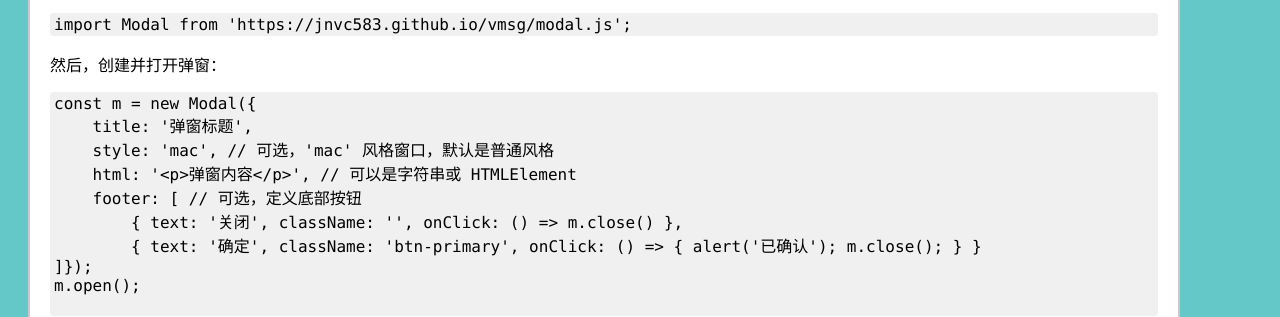
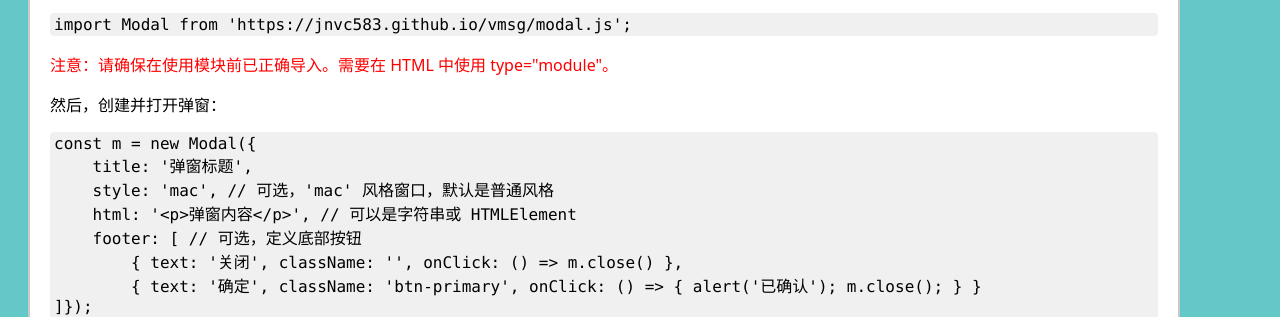
Before and after one commit to jnvc583/vmsg, a plain HTML site: page index.html in a window 1280 px wide. Shown: the part 404-721 px from the top of the page. Drawn offline with Linux system fonts and the light colour scheme.

Commit message:
在使用说明中添加导入模块的注意事项

```diff
--- a/index.html
+++ b/index.html
@@ -25,6 +25,7 @@
                 <h1>使用方法：</h1>
                 <p>首先，导入模块：</p>
                 <pre><code lang="js">import Modal from 'https://jnvc583.github.io/vmsg/modal.js';</code></pre>
+                <p style="color: red;">注意：请确保在使用模块前已正确导入。需要在 HTML 中使用 type="module"。</p>
                 <p>然后，创建并打开弹窗：</p>
                 <pre><code lang="js">const m = new Modal({
     title: '弹窗标题',
```
